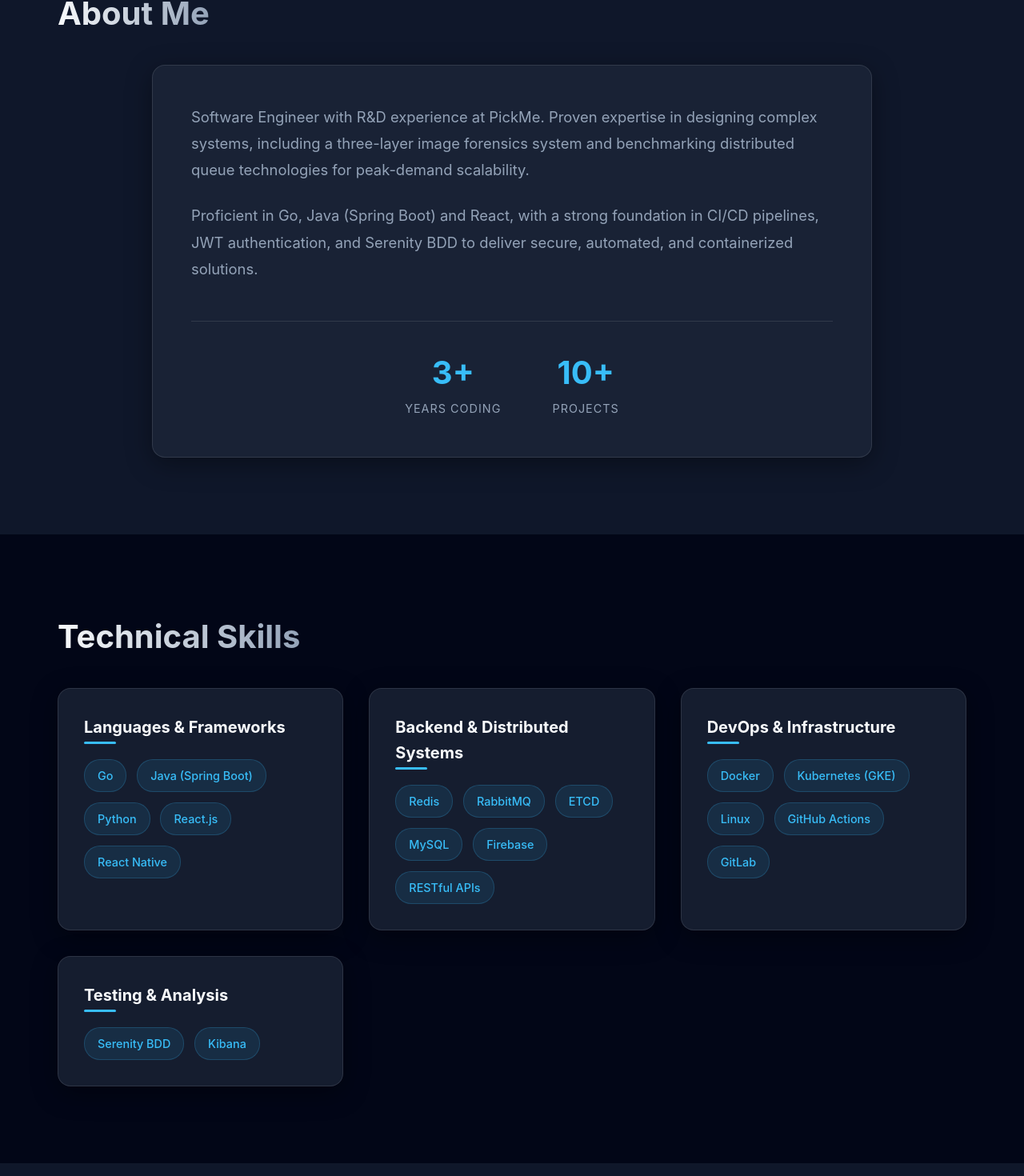
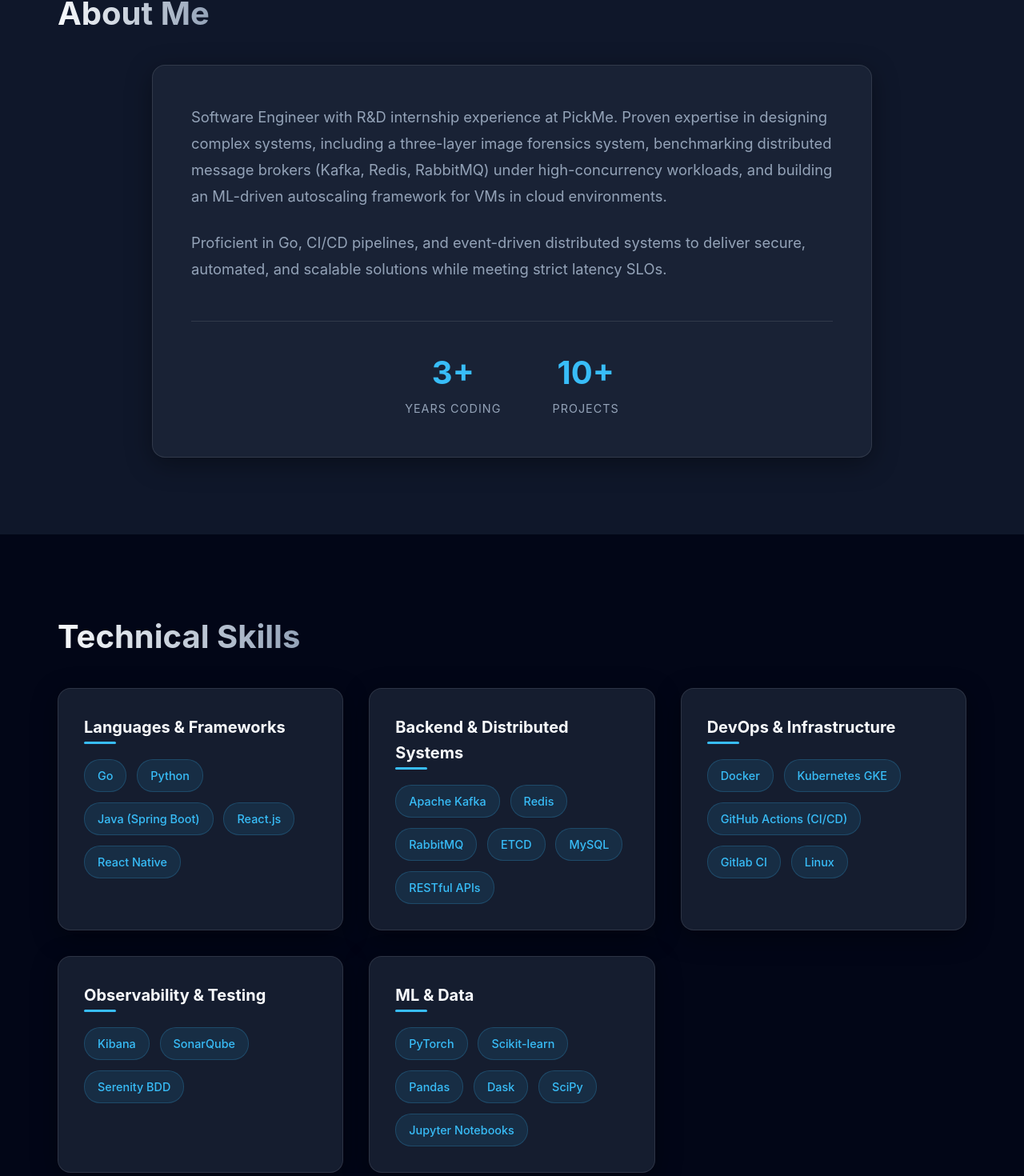
Before and after one commit to T-Luxshan/Portfolio, a React (Vite) app: page / in a window 1280 px wide. Shown: the part 911-2381 px from the top of the page at 80% size. Built offline with nearby package versions, Linux system fonts and the light colour scheme.

Commit message:
new projects added

```diff
--- a/src/components/About.jsx
+++ b/src/components/About.jsx
@@ -8,13 +8,13 @@ const About = () => {
                 <h2 className="section-title">About Me</h2>
                 <div className="glass-panel about-content">
                     <p>
-                        Software Engineer with R&D experience at PickMe. Proven expertise in designing complex systems,
-                        including a three-layer image forensics system and benchmarking distributed queue technologies
-                        for peak-demand scalability.
+                        Software Engineer with R&D internship experience at PickMe. Proven expertise in designing complex systems,
+                        including a three-layer image forensics system, benchmarking distributed message brokers (Kafka, Redis, RabbitMQ)
+                        under high-concurrency workloads, and building an ML-driven autoscaling framework for VMs in cloud environments.
                     </p>
                     <p>
-                        Proficient in Go, Java (Spring Boot) and React, with a strong foundation in CI/CD pipelines,
-                        JWT authentication, and Serenity BDD to deliver secure, automated, and containerized solutions.
+                        Proficient in Go, CI/CD pipelines, and event-driven distributed systems to deliver secure, automated,
+                        and scalable solutions while meeting strict latency SLOs.
                     </p>
                     <div className="about-stats">
                         <div className="stat-item">
--- a/src/components/Achievements.jsx
+++ b/src/components/Achievements.jsx
@@ -50,10 +50,8 @@ const Achievements = () => {
                         <div className="activity-item">
                             <h4>AIESEC in Sri Lanka (2022 -- 2024)</h4>
                             <ul className="activity-details">
-                                <li>Digital Experience Team Member - Graphic Designer</li>
-                                <li>Organizing Committee Member - Lead CS 9.0</li>
-                                <li>OC Vice President - Beauty Beyond Ceylon</li>
-                                <li>Information Management Team Member - Data Analyst</li>
+                                <li>Organizing Committee Member - External Relations, Lead CS 9.0 (Nov 2022 -- Feb 2023)</li>
+                                <li>OC Vice President - External Relations, Beauty Beyond Ceylon (May 2022 -- Aug 2022)</li>
                             </ul>
                         </div>
                         <div className="activity-item">
--- a/src/components/Education.jsx
+++ b/src/components/Education.jsx
@@ -25,6 +25,9 @@ const Education = () => {
                                         <FaMapMarkerAlt /> <span>Colombo, Sri Lanka</span>
                                     </div>
                                 </div>
+                                {/* <div className="edu-details">
+                                    <p className="edu-result">CGPA: <span className="highlight">3.45/4.0</span></p>
+                                </div> */}
                             </div>
                         </div>
                     </div>
--- a/src/components/Projects.jsx
+++ b/src/components/Projects.jsx
@@ -4,6 +4,18 @@ import './Projects.css';
 
 const Projects = () => {
     const projects = [
+        {
+            title: "VM-Aware Shifted Horizon MPC for Energy-Aware VM Auto-scaling",
+            description: "Developed a hybrid ML and Model Predictive Control (MPC) framework for energy-aware auto-scaling of Virtual Machines in Kubernetes. Built an ML surrogate model pipeline to forecast energy and latency, and implemented a custom MPC receding-horizon controller to optimize VM replica counts.",
+            technologies: ["Python", "PyTorch", "Scikit-learn", "Pandas", "Kubernetes"],
+            link: "#"
+        },
+        {
+            title: "Message Broker Benchmarking System",
+            description: "Developing a Go-based framework with multi-producer/consumer simulations to measure throughput, latency, and reliability across Kafka, RabbitMQ, and Redis under high-concurrency workloads. Features configurable load scenarios including simple queueing, pub/sub broadcast, and failure recovery.",
+            technologies: ["Golang", "Kafka", "RabbitMQ", "Redis", "Docker"],
+            link: "https://github.com/T-Luxshan/message-broker-benchmark"
+        },
         {
             title: "Distributed Queue Evaluation",
             description: "Implemented and benchmarked multiple distributed queue technologies to evaluate performance characteristics. Simulated high-concurrency scenarios to analyze throughput and latency.",
@@ -22,12 +34,12 @@ const Projects = () => {
             technologies: ["React", "Spring Boot", "MySQL", "Docker"],
             link: "https://github.com/T-Luxshan/SurgeGlobalSocialMedia.git"
         },
-        {
-            title: "Intern Tracking System",
-            description: "Frontend development for internship application tracking system.",
-            technologies: ["React", "TypeScript", "Vite", "Node.js"],
-            link: "#"
-        },
+        // {
+        //     title: "Intern Tracking System",
+        //     description: "Frontend development for internship application tracking system.",
+        //     technologies: ["React", "TypeScript", "Vite", "Node.js"],
+        //     link: "#"
+        // },
         {
             title: "Candle Making Machine Automation",
             description: "Automated hardware system for candle manufacturing. Designed PCB and integrated IR sensors.",
--- a/src/components/Skills.jsx
+++ b/src/components/Skills.jsx
@@ -5,19 +5,23 @@ const Skills = () => {
     const skillsData = [
         {
             category: "Languages & Frameworks",
-            items: ["Go", "Java (Spring Boot)", "Python", "React.js", "React Native"]
+            items: ["Go", "Python", "Java (Spring Boot)", "React.js", "React Native"]
         },
         {
             category: "Backend & Distributed Systems",
-            items: ["Redis", "RabbitMQ", "ETCD", "MySQL", "Firebase", "RESTful APIs"]
+            items: ["Apache Kafka", "Redis", "RabbitMQ", "ETCD", "MySQL", "RESTful APIs"]
         },
         {
             category: "DevOps & Infrastructure",
-            items: ["Docker", "Kubernetes (GKE)", "Linux", "GitHub Actions", "GitLab"]
+            items: ["Docker", "Kubernetes GKE", "GitHub Actions (CI/CD)", "Gitlab CI", "Linux"]
         },
         {
-            category: "Testing & Analysis",
-            items: ["Serenity BDD", "Kibana"]
+            category: "Observability & Testing",
+            items: ["Kibana", "SonarQube", "Serenity BDD"]
+        },
+        {
+            category: "ML & Data",
+            items: ["PyTorch", "Scikit-learn", "Pandas", "Dask", "SciPy", "Jupyter Notebooks"]
         }
     ];
 
```
